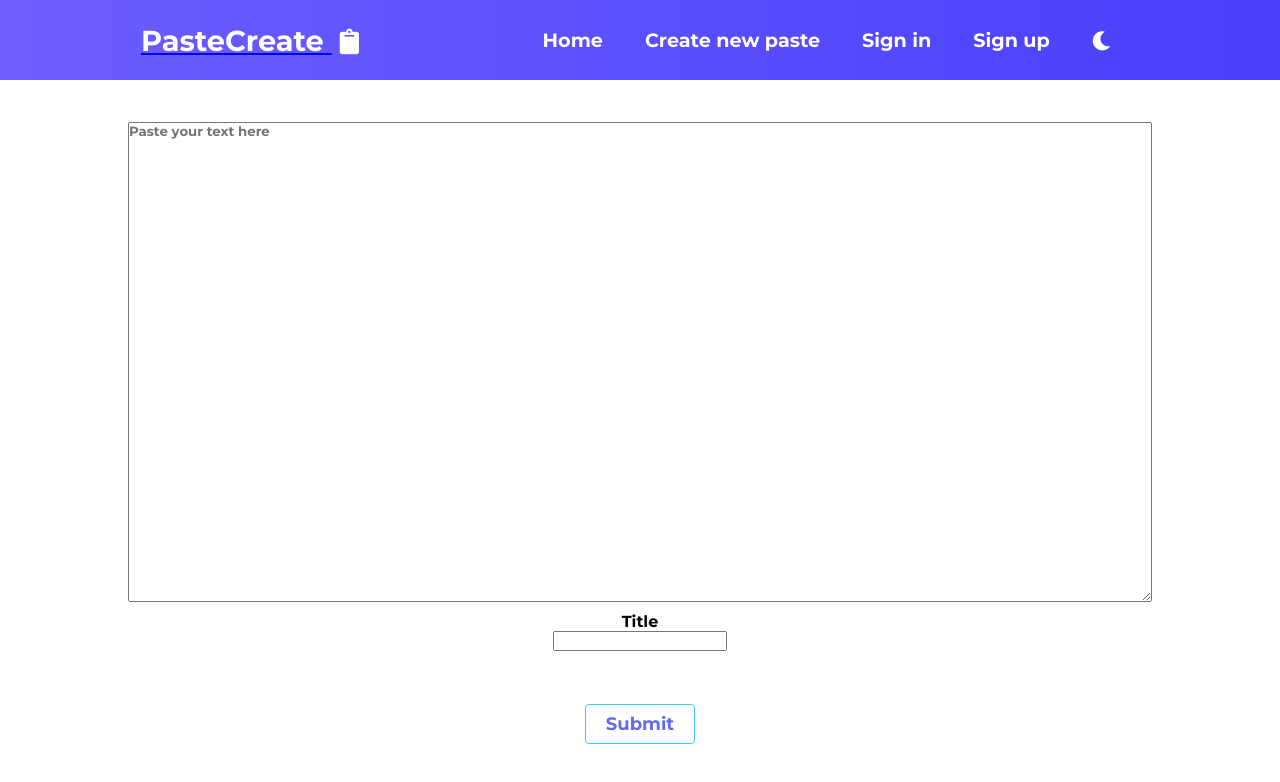
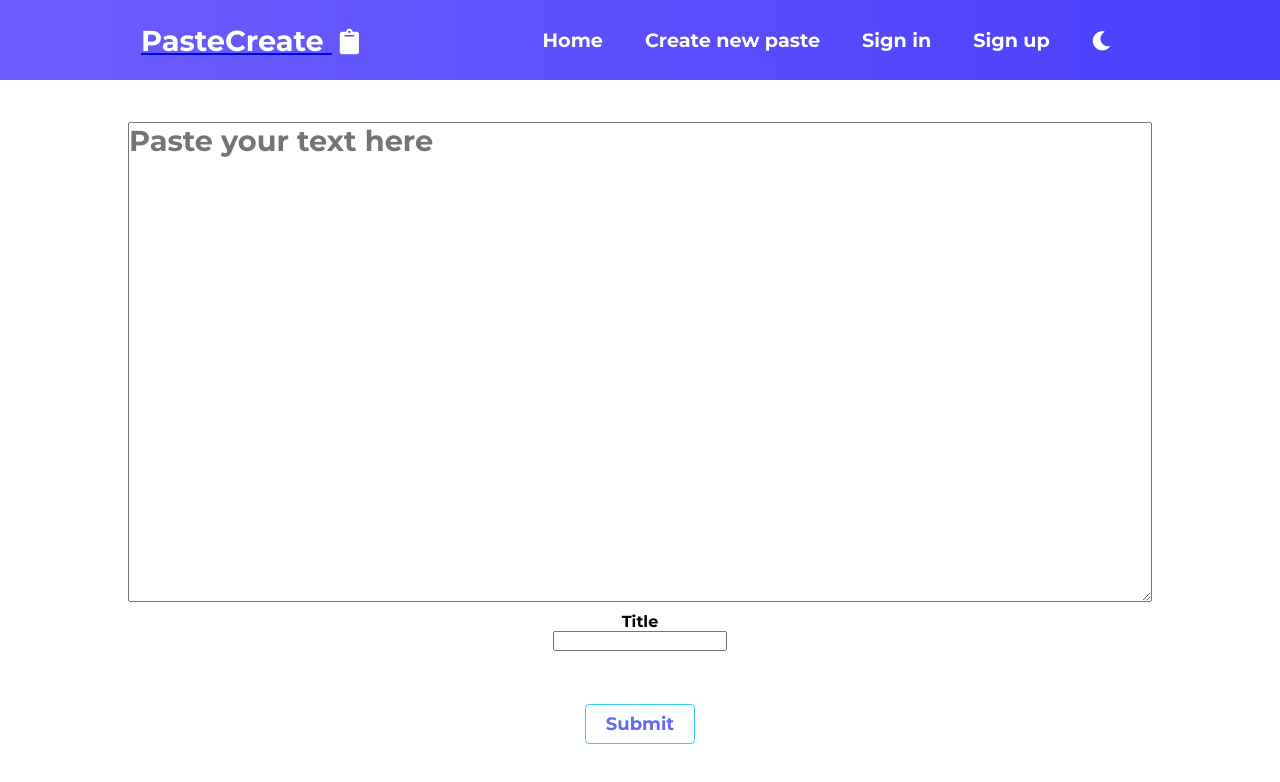
Before and after one commit to Atharva21/PasteCreate, a React (Create React App) app in the folder client/: page /new in a window 1280 px wide. Shown: the top 782 px of the page. Built offline with nearby package versions, Linux system fonts and the light colour scheme; no server answers.

Commit message:
increase font size in new paste component textarea

```diff
--- a/client/src/css/NewPaste.css
+++ b/client/src/css/NewPaste.css
@@ -12,6 +12,7 @@
     height: 60vh;
     overflow-y: scroll;
     margin:10px 0px;
+    font-size: 1.8em;
 }
 
 h2 {
```
